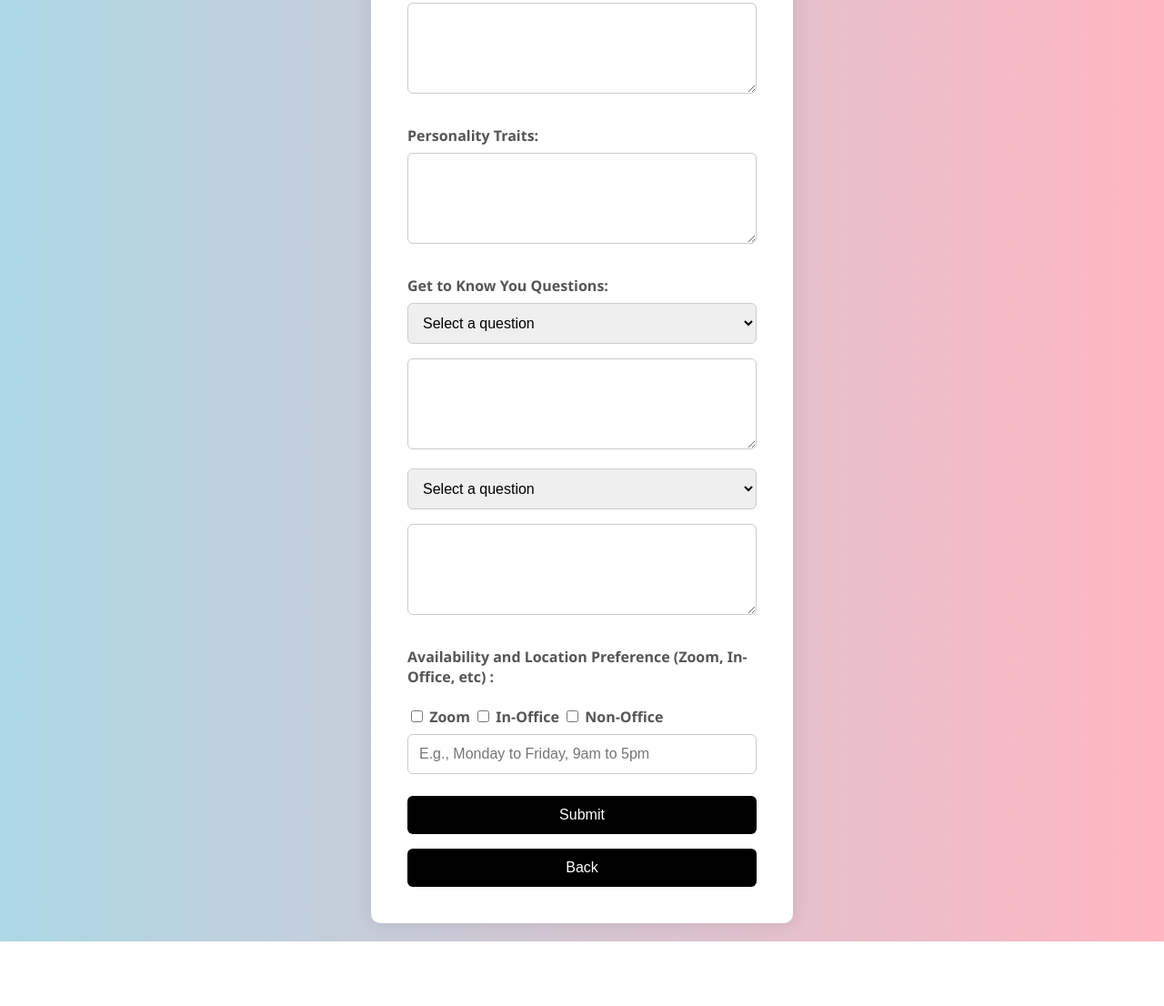
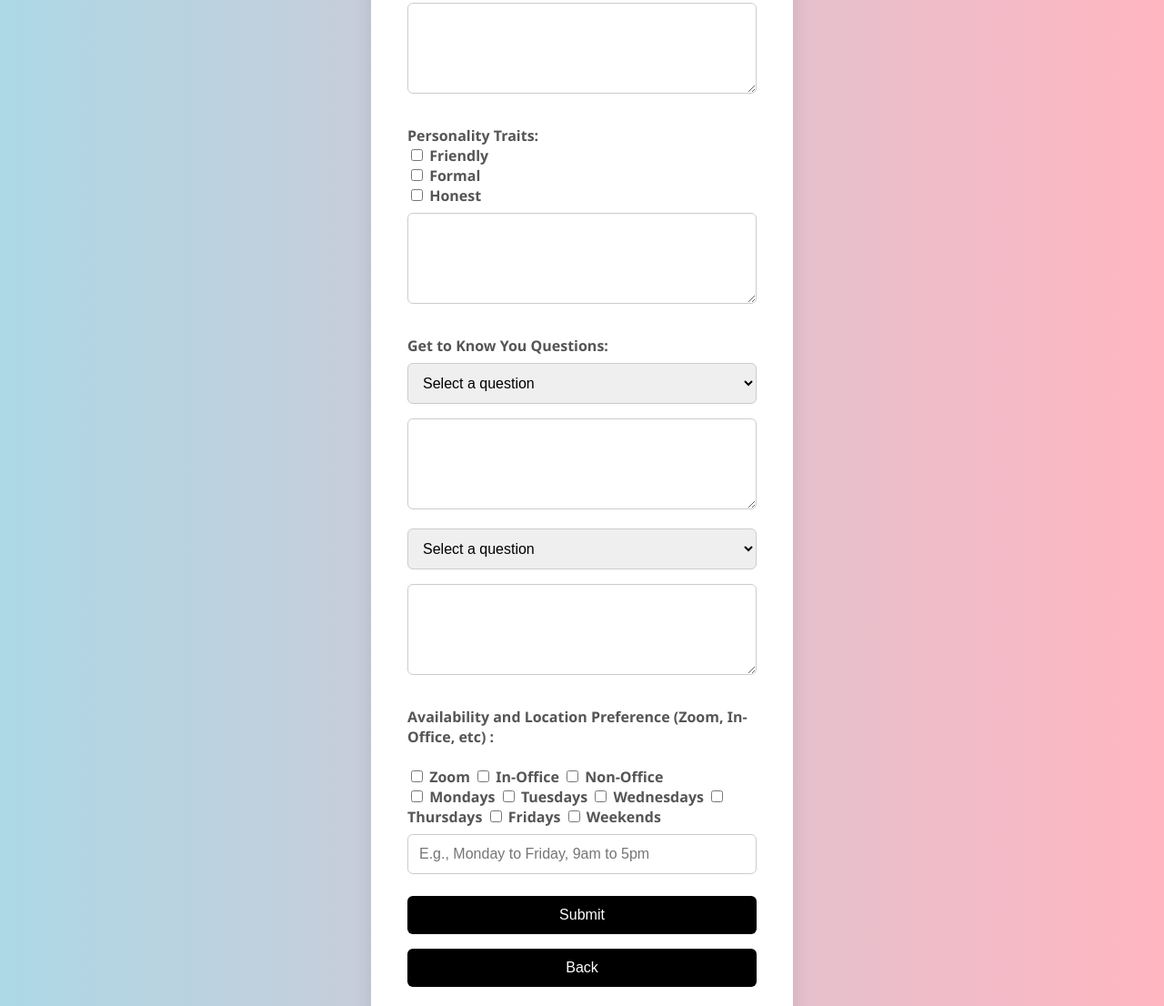
Before and after one commit to ljholla1/Mentor-Matcher, a website: page register.html in a window 1280 px wide. Shown: the part 1051-2157 px from the top of the page at 91% size. Before the commit the page ends 2086 px from the top, so only its background shows below. Drawn offline with Linux system fonts and the light colour scheme.

Commit message:
changes to register.html

```diff
--- a/register.html
+++ b/register.html
@@ -69,6 +69,13 @@
       <textarea id="weaknesses" rows="3"></textarea>
       <br><br>
       <label for="personality_traits">Personality Traits:</label>
+      <br>
+        <input type="checkbox" id="friendlyCheckbox" value="friendly">
+        <label for="friendlyCheckbox">Friendly</label><br>
+        <input type="checkbox" id="formalCheckbox" value="formal">
+        <label for="formalCheckbox">Formal</label><br>
+        <input type="checkbox" id="honestCheckbox" value="honest">
+        <label for="honestCheckbox">Honest</label><br>
       <textarea id="personality_traits" rows="3"></textarea>
       <br><br>
 
@@ -99,7 +106,19 @@
       <input type="checkbox" id="office" value="In-Office">
       <label for="office">In-Office</label>
       <input type="checkbox" id="nonoffice" value="Non-Office">
-      <label for="nonoffice">Non-Office</label>
+      <label for="nonoffice">Non-Office</label><br>
+      <input type="checkbox" id="mondayCheckbox" value="monday">
+      <label for="mondayCheckbox">Mondays</label>
+      <input type="checkbox" id="tuesdayCheckbox" value="tuesday">
+      <label for="tuesdayCheckbox">Tuesdays</label>
+      <input type="checkbox" id="wednesdayCheckbox" value="wednesday">
+      <label for="wednesdayCheckbox">Wednesdays</label>
+      <input type="checkbox" id="thursdayCheckbox" value="thursday">
+      <label for="thursdayCheckbox">Thursdays</label>
+      <input type="checkbox" id="fridayCheckbox" value="friday">
+      <label for="fridayCheckbox">Fridays</label>
+      <input type="checkbox" id="weekendsCheckbox" value="weekends">
+      <label for="weekendsCheckbox">Weekends</label>
       <input type="text" id="availability" placeholder="E.g., Monday to Friday, 9am to 5pm">
 
       <button type="button" onclick="window.location.href = 'profiles.html'">Submit</button>
```
